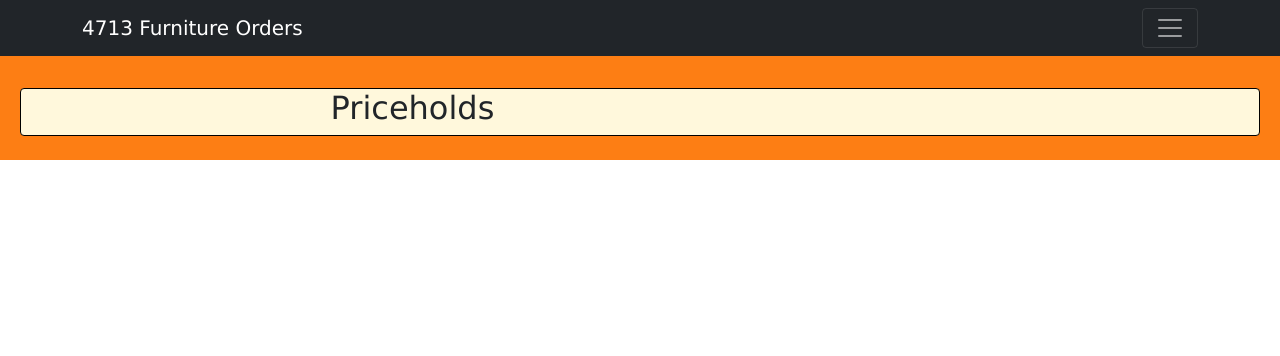
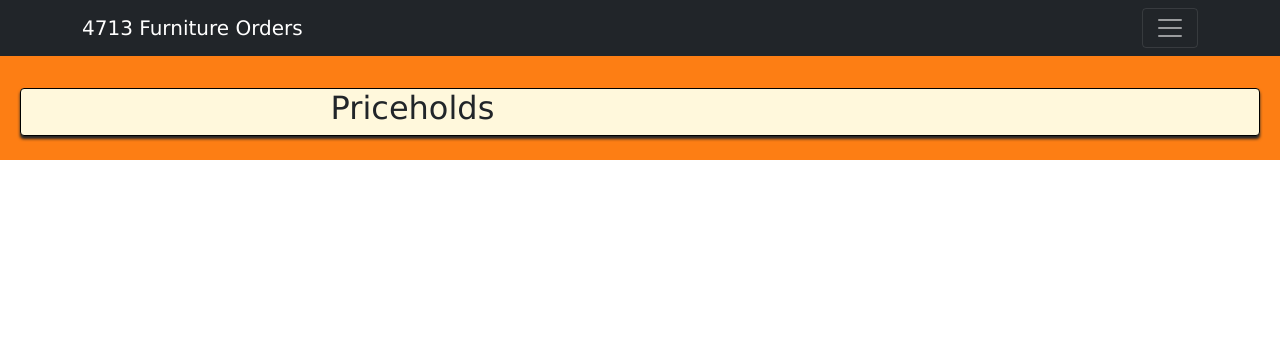
Before and after one commit to Murphy972/pricehold_db, a Django app: page /home/type-ph in a window 1280 px wide. Shown: the top 356 px of the page. Run offline with Django 3.2, Linux system fonts and the light colour scheme; data that the repository does not hold is empty; some libraries are stand-ins or nearby versions; some web fonts are replaced.

Commit message:
Minor CSS Updates

```diff
--- a/static/style.css
+++ b/static/style.css
@@ -17,6 +17,7 @@ body {
     border-style: solid;
     border-width: 1px;
     border-color: black;
+    box-shadow: 0px 3px 3px
 }
 
 .background {
@@ -42,6 +43,7 @@ body {
     border-style: solid;
     border-width: 1px;
     border-color: black;
+    box-shadow: -4px 3px 3px
 }
 
 
```
